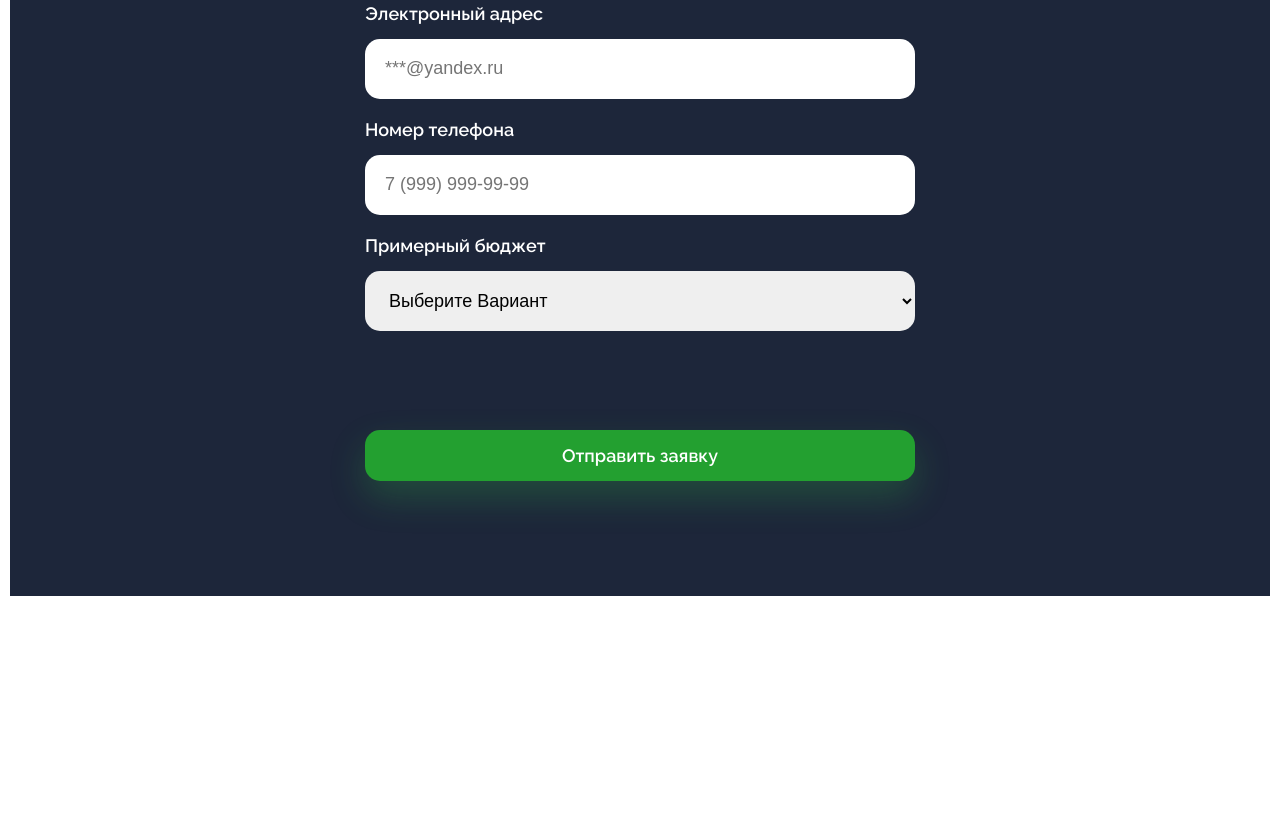
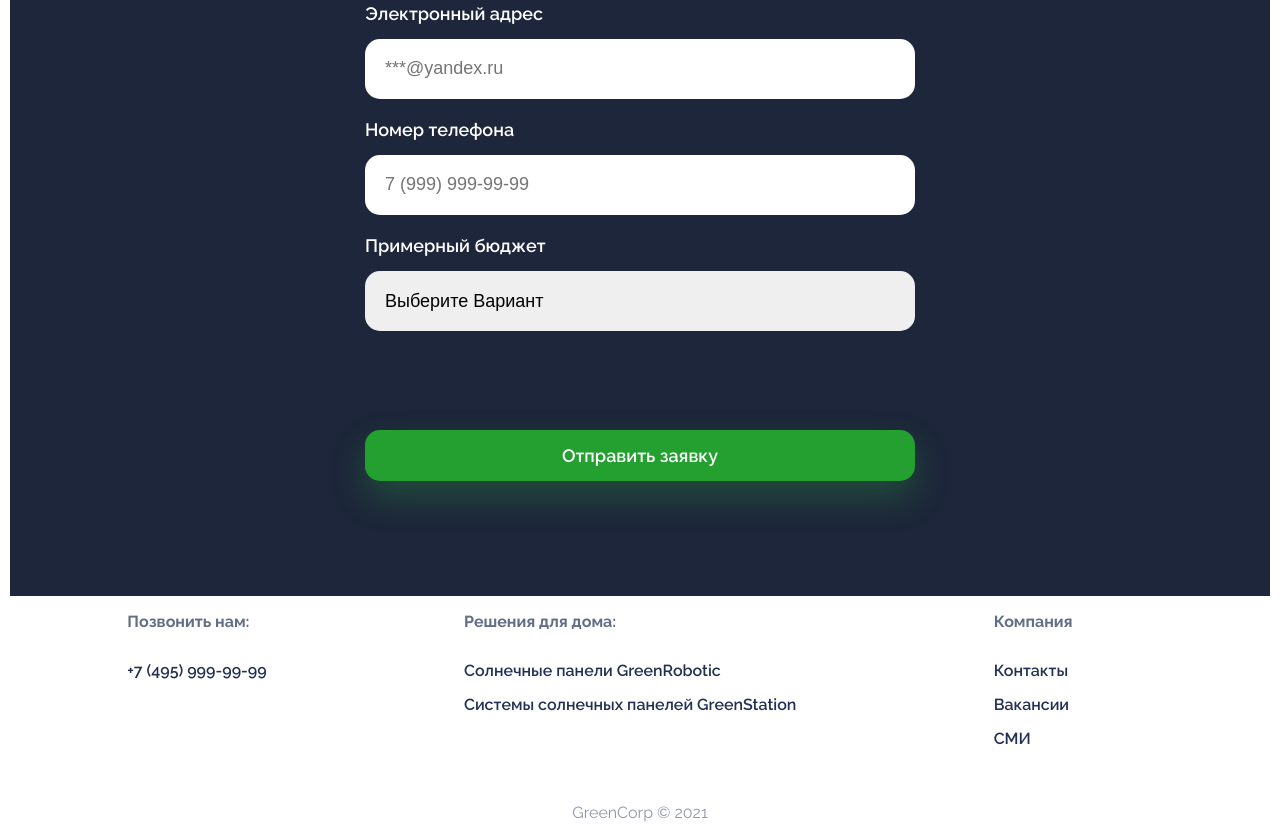
Before and after one commit to mikhailkushnir/green-corp-landing, a plain HTML site: page index.html in a window 1280 px wide. Shown: the part 1376-2208 px from the top of the page. Before the commit the page ends 1982 px from the top, so only its background shows below. Drawn offline with Linux system fonts and the light colour scheme.

Commit message:
Add files via upload
вторая версия

```diff
--- a/index.html
+++ b/index.html
@@ -64,6 +64,33 @@
       </form>
     </div>
   </section>
+  <div class="footer__container">
+    <div class="footer__group">
+      <h3>Позвонить нам:</h3>
+      <div class="footer__links">
+        <a href="#">+7 (495) 999-99-99</a>
+      </div>
+    </div>
+    <div class="footer__group">
+      <h3>Решения для дома:</h3>
+      <div class="footer__links">
+        <a href="#">Солнечные панели GreenRobotic</a>
+        <a href="#">Системы солнечных панелей GreenStation</a>
+      </div>
+    </div>
+    <div class="footer__group">
+      <h3>Компания</h3>
+      <div class="footer__links">
+        <a href="#">Контакты</a>
+        <a href="#">Вакансии</a>
+        <a href="#">СМИ</a>
+      </div>
+    </div>
+  </div>
+  <div class="footer__copyright">
+    GreenCorp © 2021
+  </div>
+  </footer>
 </body>
 
 </html>
--- a/main.css
+++ b/main.css
@@ -20,7 +20,7 @@ header {
 a {
   text-decoration: none;
   color: #213053;
-  padding: 10px;
+
 }
 
 header a {
@@ -156,7 +156,7 @@ button {
   margin-top: 40px;
 }
 
-.select {
+select {
   appearance: none;
 }
 
@@ -169,3 +169,44 @@ button:hover {
   background-color: #f6980c;
   transition: background-color 0.3s ease-in;
 }
+
+footer {
+  padding-top: 90px;
+  padding-bottom: 90px;
+  padding-left: 20px;
+  padding-right: 20px;
+  font-size: 16px;
+  font-weight: 600;
+}
+
+.footer__container {
+  display: flex;
+  justify-content: space-evenly;
+}
+
+.footer__copyright {
+  padding-top: 40px;
+  text-align: center;
+  opacity: 0.5;
+}
+
+.footer__group {
+  margin-right: 80px;
+
+}
+
+.footer__group h3 {
+  font-size: 16px;
+  margin-bottom: 30px;
+  opacity: 0.7;
+}
+
+.footer__links {
+  display: flex;
+  flex-direction: column;
+}
+
+.footer__links a {
+  margin-bottom: 15px;
+  font-weight: 600;
+}
```
